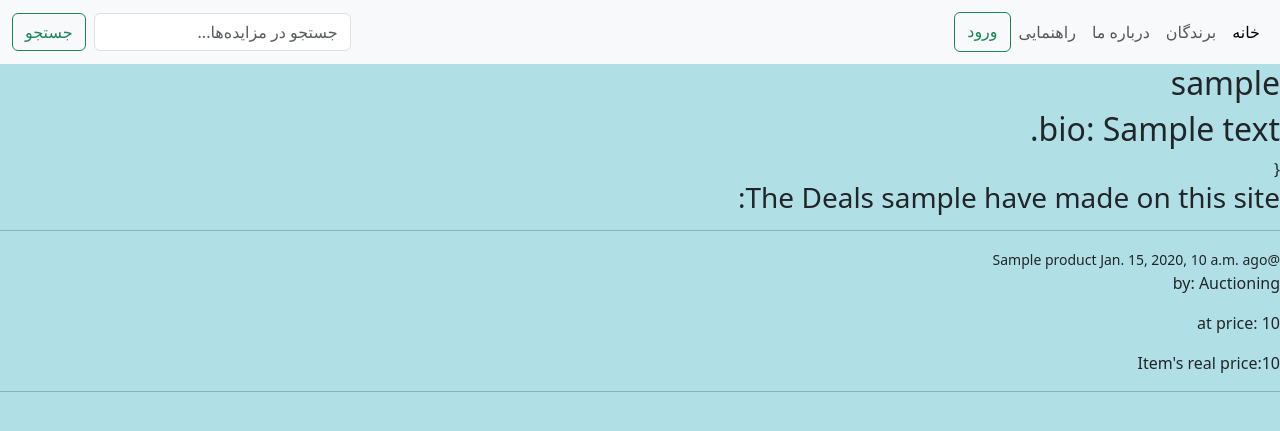
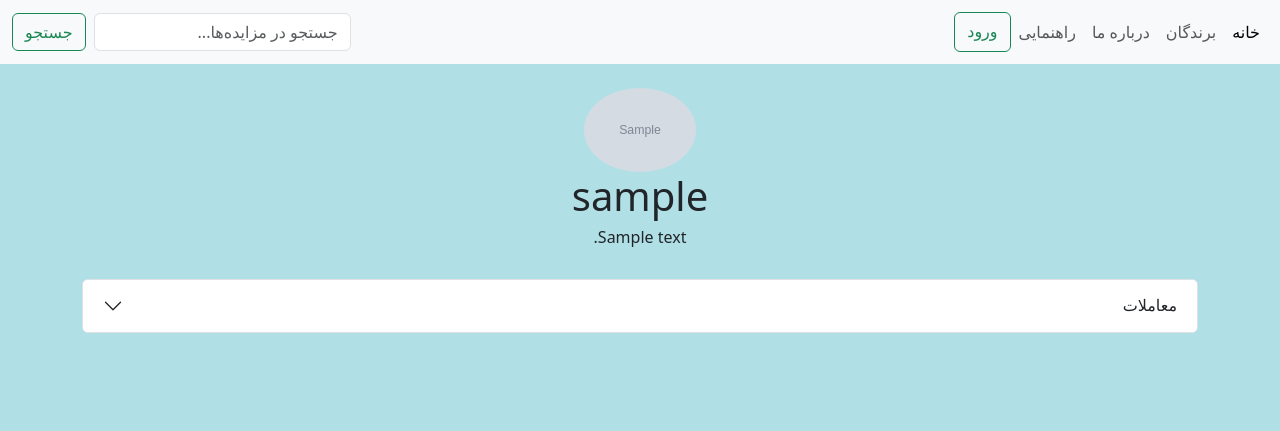
Before and after one commit to sina0k/auctioneer, a Django app: page /profile/1 in a window 1280 px wide. Shown: the top 431 px of the page. Run offline with Django 3.2, Linux system fonts and the light colour scheme; tables that the repository leaves empty hold one stand-in row (values such as "Sample post"); grey boxes marked "Sample" are stand-in pictures.

Commit message:
-styled profile page

```diff
--- a/project/base/forms.py
+++ b/project/base/forms.py
@@ -39,4 +39,4 @@ class UserUpdateForm(ModelForm):
     class Meta:
         model = User
         #DONT FORGET AVATAR IN THE FIELDS
-        fields = ['name', 'username', 'email', 'address', 'phone', 'bio']
+        fields = ['name', 'username', 'email', 'address', 'phone', 'bio', 'avatar']
--- a/project/base/models.py
+++ b/project/base/models.py
@@ -33,12 +33,13 @@ class Bid(models.Model):
 
 
 class User(AbstractUser):
-    name = models.CharField(max_length=200, null=True)
-    address = models.TextField(null=True)
-    email = models.EmailField(unique=True, null=True)
-    phone = models.CharField(max_length=14, null=True)
+    name = models.CharField(max_length=200, null=True, blank=True)
+    address = models.TextField(null=True, blank=True)
+    email = models.EmailField(unique=True, null=True, blank=True)
+    phone = models.CharField(max_length=14, null=True, blank=True)
     bids_number = models.IntegerField(default=0)
-    bio = models.TextField(null=True)
+    bio = models.TextField(null=True, blank=True)
+    avatar = models.ImageField(null=True, blank=True)
     # User has fields: bids, deals which is defined in those classes with related_name attribute, SO COOL!
 
     groups = models.ManyToManyField(
--- a/project/base/templates/base/profile.html
+++ b/project/base/templates/base/profile.html
@@ -1,41 +1,67 @@
-{% extends 'main.html' %}
+{% extends "main.html" %}
 
 {% block content %}
 
-<h2>{{user.username}}</h2>
+<div class="container d-flex flex-column align-items-center mt-4">
+    <img class="rounded-circle" width="10%" height="10%" src="{% if user.avatar %} {{ user.avatar }} {% else %} {{ "https://www.pngkit.com/png/full/126-1262807_instagram-default-profile-picture-png.png" }} {% endif %}" alt="">
+    <h1>{{ user.username }}</h1>
 
     {% if user.bio %}
-    <h2>bio: {{user.bio}}</h2>
-{   {% endif %}
-{% if owner_user %}
-    <h3>The bids you have placed on auctions:</h3>
-    <hr>
-    {% for bid in bids %}
-        <div>
-            <small>{{bid.auction.product.name}} </small>
-            <p>at price: {{bid.auction.current_price}}</p>
-            <p>at: {{bid.created_at}}</p>
-            <hr>
-        </div>
-    {% endfor %}
+    <h6>{{ user.bio }}</h6>
     {% endif %}
 
     {% if owner_user %}
-        <h3>The Deals you have made on this site:</h3>
-    {% else %}
-        <h3>The Deals {{user.username}} have made on this site:</h3>
+    <a href="{% url 'update-user' %}" class="btn btn-info">ویرایش پروفایل</a>
+    {% endif %}
 
+    <br />
+
+    <div class="accordion w-100" id="accordionExample">
+        {% if owner_user %}
+            <div class="accordion-item">
+            <h2 class="accordion-header" id="headingOne">
+                <button class="accordion-button collapsed" type="button" data-bs-toggle="collapse" data-bs-target="#collapseOne" aria-expanded="false" aria-controls="collapseOne">
+                پیشنهادهای شما
+                </button>
+            </h2>
+            <div id="collapseOne" class="accordion-collapse collapse" aria-labelledby="headingOne" data-bs-parent="#accordionExample">
+                <div class="accordion-body">
+                    {% for bid in bids %}
+                        <div>
+                            <p>{{ bid.auction.product.name }}</p>
+                            <p>با قیمت: {{ bid.auction.current_price }}</p>
+                            <p>در تاریخ: {{ bid.created_at }}</p>
+                            <hr />
+                        </div>
+                    {% endfor %}
+                </div>
+            </div>
+            </div>
         {% endif %}
-    <hr>
 
+        <div class="accordion-item">
+          <h2 class="accordion-header" id="headingTwo">
+            <button class="accordion-button collapsed" type="button" data-bs-toggle="collapse" data-bs-target="#collapseTwo" aria-expanded="false" aria-controls="collapseTwo">
+              معاملات
+            </button>
+          </h2>
+          <div id="collapseTwo" class="accordion-collapse collapse" aria-labelledby="headingTwo" data-bs-parent="#accordionExample">
+            <div class="accordion-body">
                 {% for deal in deals %}
                     <div>
-            <small>@{{deal.product.name}} {{deal.date_modified}} ago</small>
-            <p>by: {{deal.deal_type}}ing</p>
-            <p>at price: {{deal.transaction.price}}</p>
-            <p>Item's real price:{{deal.product.price}}</p>
+                        <small>@{{ deal.product.name }}، {{ deal.date_modified }} پیش</small>
+                        <p>نوع معامله: {{ deal.deal_type }}</p>
+                        <p>با قیمت: {{ deal.transaction.price }}</p>
+                        <p>قیمت واقعی محصول: {{ deal.product.price }}</p>
                         <hr>
                     </div>
+                {% empty %}
+                    معامله‌ای وجود ندارد!
                 {% endfor %}
+            </div>
+          </div>
+        </div>
+    </div>
+</div>
 
 {% endblock content %}
--- a/project/base/views.py
+++ b/project/base/views.py
@@ -76,7 +76,10 @@ def home(request):
     )
 
     won_deals = Deal.objects.filter(deal_type='Auction')[:10]
-    active_auctions = Auction.objects.filter(bids__user=request.user, end_time=None).distinct()
+    if request.user.is_authenticated:
+        active_auctions = Auction.objects.filter(bids__user=request.user, end_time=None).distinct()
+    else:
+        active_auctions = None
     context = {'auctions': auctions, 'won_deals': won_deals, 'active_auctions': active_auctions}
     return render(request, 'base/home.html', context)
 
@@ -115,7 +118,7 @@ def createBid(auctionId, user):
 def auction(request, pk):
     if request.method == "POST":
         if not request.user.is_authenticated:
-            redirect('/login/')
+            return redirect('/login/')
         createBid(pk, request.user)
     auction = Auction.objects.get(id=pk)
     context = {'auction': auction}
--- a/project/static/styles/style.css
+++ b/project/static/styles/style.css
@@ -27,6 +27,10 @@ nav {
   position: absolute;
   top: 5%;
   left: 5%;
+}
+
+.accordion-button:after {
+  margin-left: unset !important;
 }
 
 @media (max-width: 768px) {
```
Also changed, not shown: project/base/migrations/0015_auto_20230524_2018.py (added). Lines whose indentation alone changed are shown as unchanged.
